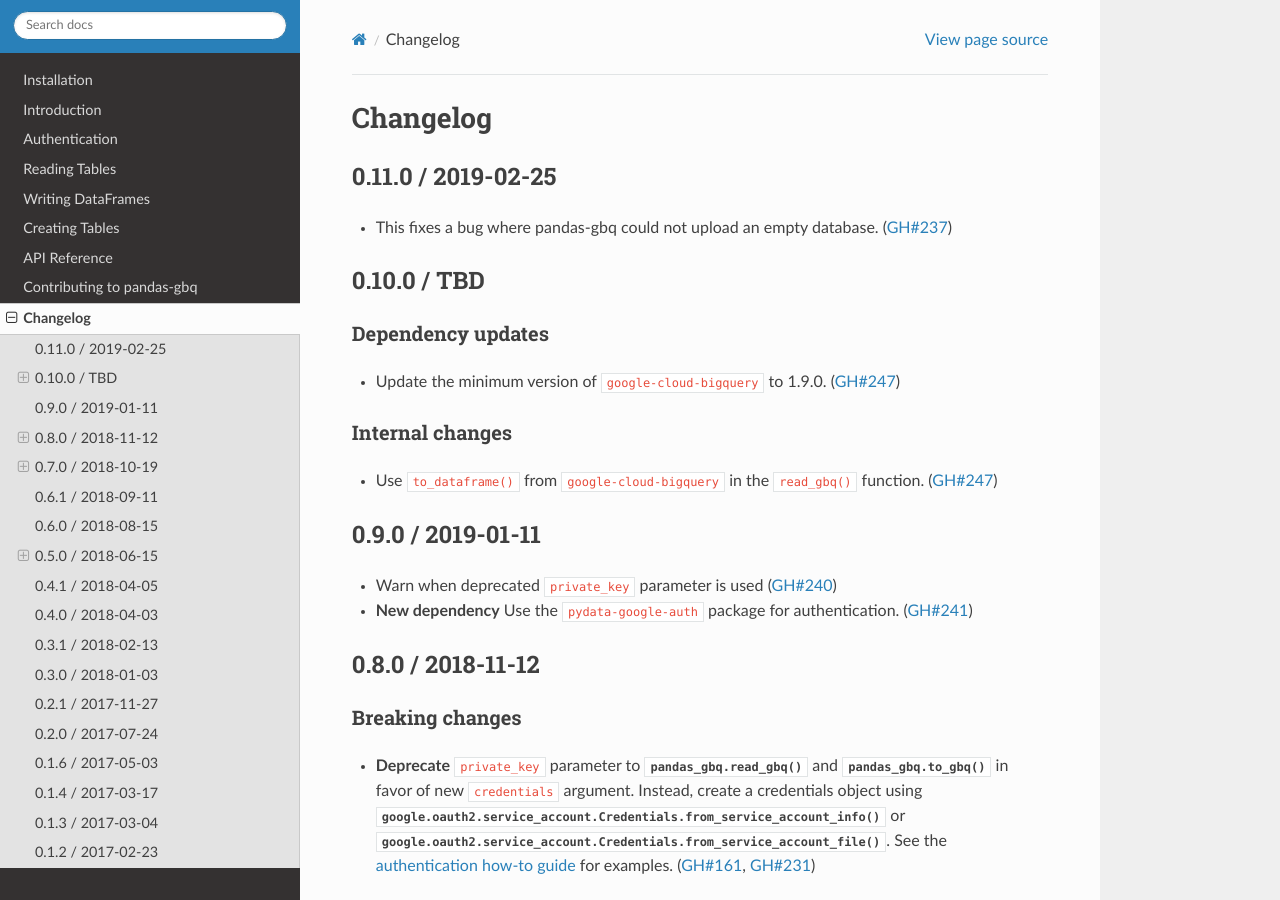
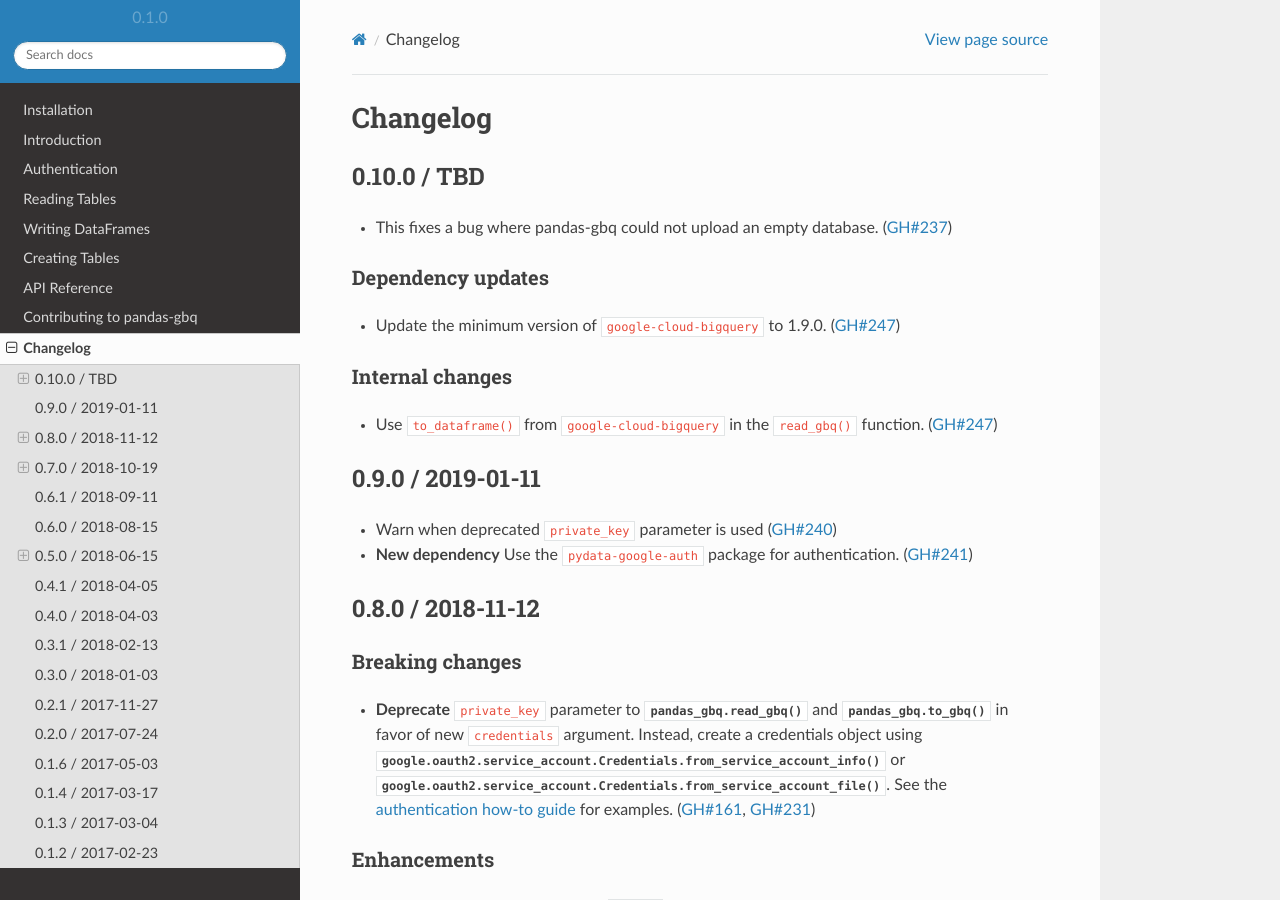
Before and after one commit to googleapis/python-bigquery-pandas, a Sphinx documentation site: the page built from docs/source/changelog.rst, in a window 1280 px wide and 900 px high. Built offline with Sphinx 7.4.7 and the Read the Docs theme 2.0.0, drawn with Linux system fonts in a browser that asks for light colours.

Commit message:
update empty dataframe bug fix in change log

```diff
--- a/docs/source/changelog.rst
+++ b/docs/source/changelog.rst
@@ -1,18 +1,12 @@
 Changelog
 =========
-
-.. _changelog-0.11.0:
-
-0.11.0 / 2019-02-25
-------------------
-
-- This fixes a bug where pandas-gbq could not upload an empty database. (:issue:`237`)
-
 
 .. _changelog-0.10.0:
 
 0.10.0 / TBD
 ------------
+
+- This fixes a bug where pandas-gbq could not upload an empty database. (:issue:`237`)
 
 Dependency updates
 ~~~~~~~~~~~~~~~~~~
```
